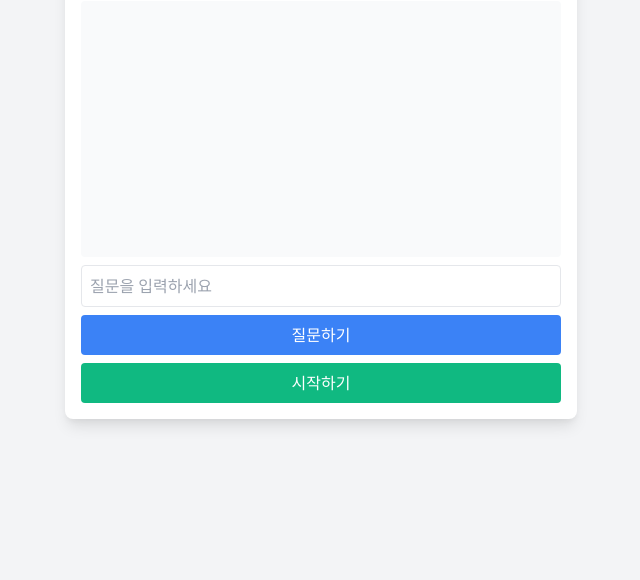
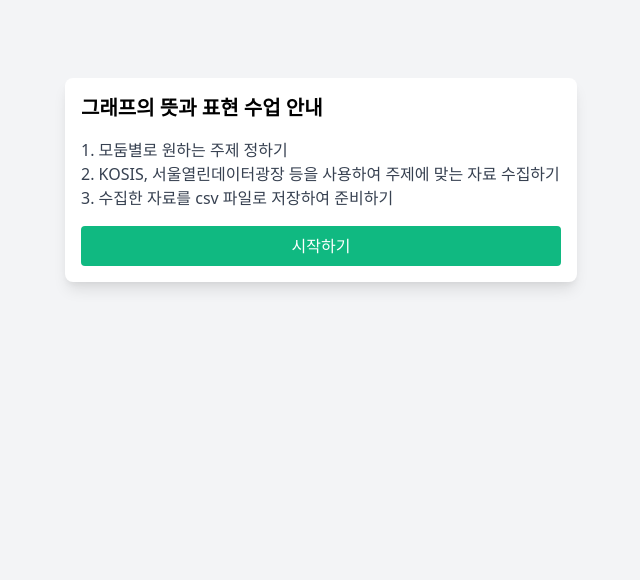
Before and after one commit to jjyeong2103/project-graph, a website built with Vite: page index.html in a window 1280 px wide. Shown: the part 220-800 px from the top of the page, without its empty margins (319-959 px from the left). Built offline with nearby package versions, Linux system fonts and the light colour scheme; no server answers.

Commit message:
add page_008

```diff
--- a/index.html
+++ b/index.html
@@ -4,15 +4,16 @@
   <meta charset="UTF-8">
   <meta name="viewport" content="width=device-width, initial-scale=1.0">
   <title>수업 안내</title>
-  <script type="module" src="/index.js"></script>
   <link href="https://cdn.jsdelivr.net/npm/tailwindcss@2.2.19/dist/tailwind.min.css" rel="stylesheet">
 </head>
 <body class="bg-gray-100 p-4 flex flex-col items-center justify-center h-screen">
   <div class="bg-white shadow-lg rounded-lg w-full max-w-lg p-4">
-    <h1 class="text-xl font-bold mb-4">수업 안내</h1>
-    <div id="chatbox" class="h-64 overflow-auto bg-gray-50 p-2 rounded mb-2"></div>
-    <input type="text" id="userInput" placeholder="질문을 입력하세요" class="border p-2 w-full rounded mb-2">
-    <button id="sendBtn" class="bg-blue-500 text-white rounded p-2 w-full mb-2">질문하기</button>
+    <h1 class="text-xl font-bold mb-4">그래프의 뜻과 표현 수업 안내</h1>
+    <p class="text-gray-700 mb-4">
+      1. 모둠별로 원하는 주제 정하기<br>
+      2. KOSIS, 서울열린데이터광장 등을 사용하여 주제에 맞는 자료 수집하기<br>
+      3. 수집한 자료를 csv 파일로 저장하여 준비하기
+    </p>
     <button id="startBtn" class="bg-green-500 text-white rounded p-2 w-full">시작하기</button>
   </div>
 
```
